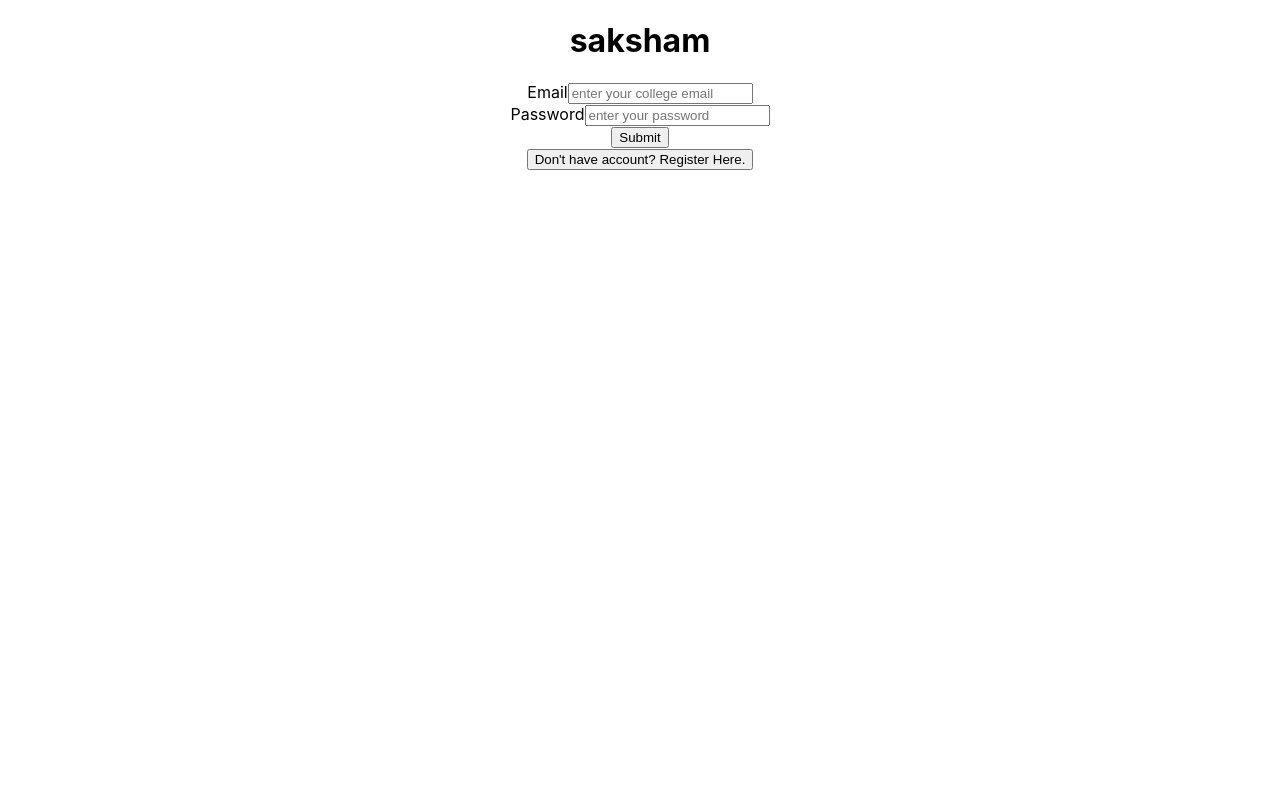
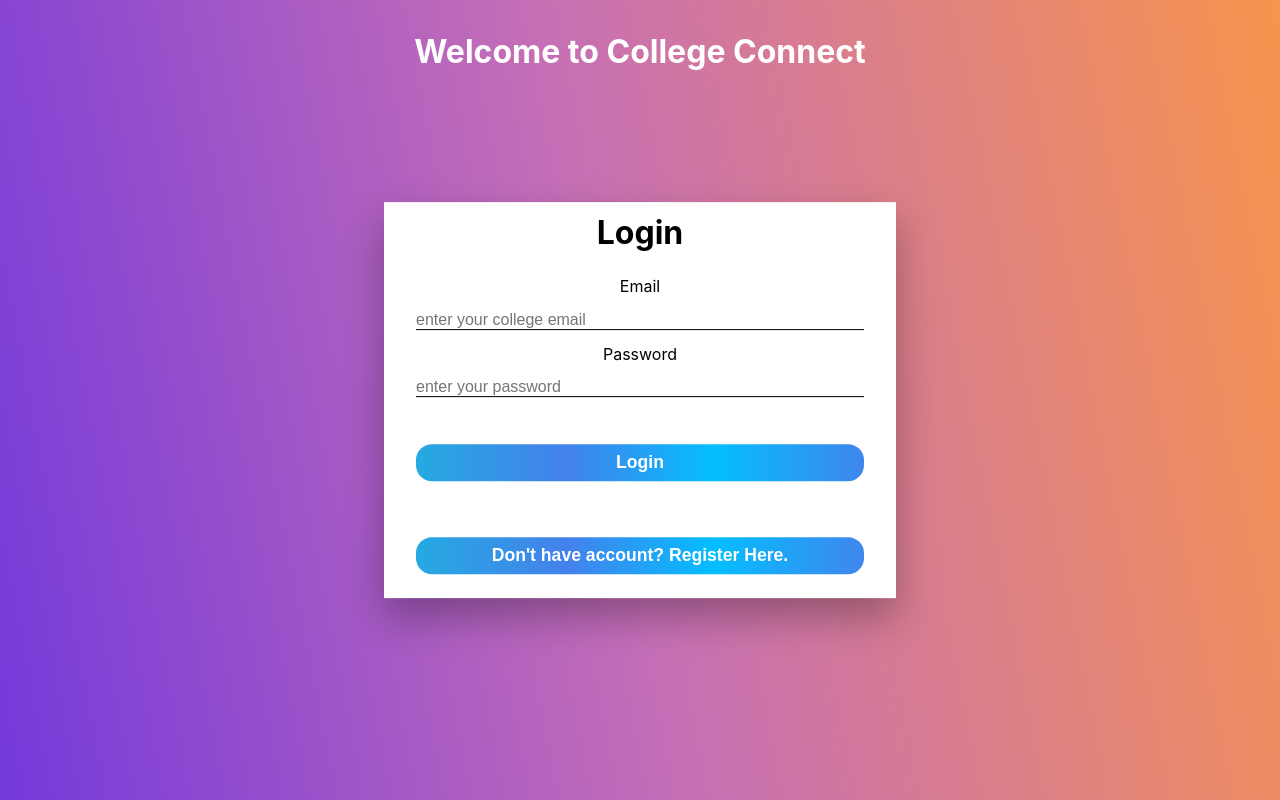
Before and after one commit to rajaryan3/College-Connect, a React (Create React App) app: page / in a window 1280 px wide. Built offline with nearby package versions, Linux system fonts and the light colour scheme.

Commit message:
Login and Register pages created but Addon Field is text

```diff
--- a/src/App.js
+++ b/src/App.js
@@ -11,7 +11,6 @@ function App() {
   }
   return (
     <div className="App">
-      <h1>saksham</h1>
 
       {
         currForm === 'login' ? <Login currForm={toggleForm} ></Login> : <Register currForm={toggleForm}></Register>
--- /dev/null
+++ b/src/components/Login.css
@@ -0,0 +1,68 @@
+* {
+    margin: 0;
+    padding: 0;
+    box-sizing: border-box;
+}
+
+.container-login {
+    height: 100vh;
+    margin: 0 auto;
+    position: relative;
+    background: linear-gradient(79deg, #7439db, #c66fb6 48%, #f7944d);
+}
+
+.container-login .form-login {
+    display: flex;
+    flex-direction: column;
+    position: absolute;
+    top: 50%;
+    left: 50%;
+    transform: translate(-50%, -50%);
+    background: #fff;
+    width: 40%;
+    box-shadow: 0 19px 38px rgba(0, 0, 0, 0.3);
+}
+
+.form-login h1 {
+    text-align: center;
+    margin-top: 0.7rem;
+    margin-bottom: 1.5rem;
+}
+
+input[type="email"],
+input[type="password"], input[type="text"], input[type="number"],select {
+    border: none;
+    outline: none;
+    border-bottom: 1px solid;
+    background: none;
+    margin: 0.9rem 2rem;
+    font-size: 1rem;
+}
+
+label {
+    margin: 0 2rem;
+}
+
+span {
+    margin: 0 2rem;
+    color: blue;
+    cursor: pointer;
+}
+
+button {
+    margin: 2rem;
+    margin-bottom: 1.5rem;
+    padding: 0.5rem;
+    cursor: pointer;
+    border-radius: 1rem;
+    border: none;
+    font-size: 1.1rem;
+    font-weight: bolder;
+    color: #fff;
+    background: linear-gradient(to right, #25aae1, #4481eb, #04befe, #3f86ed);
+}
+
+.heading{
+    padding-top: 2rem;
+    color: white;
+}
--- a/src/components/Login.js
+++ b/src/components/Login.js
@@ -1,4 +1,5 @@
 import React, { useState } from 'react'
+import "./Login.css"
 
 function Login({ currForm }) {
     const [email, setEmail] = useState("")
@@ -20,7 +21,26 @@ function Login({ currForm }) {
 
     return (
         <>
-            <form onSubmit={handleSubmit} method='post'>
+            <div className='container-login'>
+                <h1 className='heading'>Welcome to College Connect</h1>
+
+                <form className="form-login" onSubmit={handleSubmit} method="post">
+                    <h1>Login</h1>
+
+                    <label htmlFor="email">Email</label>
+                    <input type="email" name="email" id="email" placeholder="enter your college email" onChange={(e) => setEmail(e.target.value)} required />
+
+                    <label htmlFor="password">Password</label>
+                    <input type="password" name="password" id="password" placeholder="enter your password" onChange={(e) => setPassword(e.target.value)} required />
+
+                    {/* <span>Forgot Password</span> */}
+                    <button type='submit'>Login</button>
+                    <button onClick={() => currForm('register')}>Don't have account? Register Here.</button>
+                </form>
+
+            </div>
+
+            {/* <form onSubmit={handleSubmit} method='post'>
 
                 <label htmlFor="email">Email</label>
                 <input type="email" name="email" id="email" placeholder="enter your college email" onChange={(e) => setEmail(e.target.value)} />
@@ -32,9 +52,8 @@ function Login({ currForm }) {
 
                 <button type='submit'>Submit</button>
 
-            </form>
+            </form> */}
 
-            <button onClick={() => currForm('register')}>Don't have account? Register Here.</button>
         </>
     )
 }
--- /dev/null
+++ b/src/components/Register.css
@@ -0,0 +1,31 @@
+* {
+    margin: 0;
+    padding: 0;
+    box-sizing: border-box;
+}
+
+.container-register {
+    height: 100%;
+    margin: 0 auto;
+    position: relative;
+    background: linear-gradient(79deg, #7439db, #c66fb6 48%, #f7944d);
+    overflow-y: scroll;
+}
+
+.container-register .form-register {
+    display: flex;
+    flex-direction: column;
+    /* position: absolute; */
+    top: 50%;
+    left: 50%;
+    transform: translate(75%, 10%);
+    background: #fff;
+    width: 40%;
+    box-shadow: 0 19px 38px rgba(0, 0, 0, 0.3);
+}
+
+.form-register h1 {
+    text-align: center;
+    margin-top: 0.7rem;
+    margin-bottom: 1.5rem;
+}
--- a/src/components/Register.js
+++ b/src/components/Register.js
@@ -1,41 +1,148 @@
 import React, { useState } from 'react'
+import "./Register.css"
 
 function Register({ currForm }) {
 
-  const [name, setName] = useState('')
+  const [fname, setFname] = useState('')
+  const [lname, setLname] = useState('')
+  const [mis, setMis] = useState("")
+  const [currYear, setCurrYear] = useState("")
+  const [acadYear, setAcadYear] = useState("")
+  const [degree, setDegree] = useState("")
+  const [branch, setBranch] = useState("")
   const [mobile, setMobile] = useState()
-  const [email, setEmail] = useState('')
+  const [email, setEmail] = useState("")
+  const [desc, setDesc] = useState("")
+  const [addon, setAddon] = useState("")
   const [password, setPassword] = useState('')
+
+  function handleSubmit(e) {
+    e.stopPropagation();
+    e.preventDefault();
+    console.log(fname);
+    console.log(lname);
+    console.log(mis);
+    console.log(currYear);
+    console.log(acadYear);
+    console.log(degree);
+    console.log(branch);
+    console.log(mobile);
+    console.log(email);
+    console.log(desc);
+    console.log(addon);
+    console.log(password);
+
+    const obj = {
+      "firstName": fname,
+      "lastName": lname,
+      "MIS": mis,
+      "currYear": currYear,
+      "acadYear": acadYear,
+      "Degree": degree,
+      "Branch": branch,
+      "Mobile": mobile,
+      "Email": email,
+      "Description": desc,
+      "Addon": addon,
+      "Password": password,
+    }
+
+    console.log(obj)
+  }
 
   return (
     <>
-      <form method='post'>
+      <div className='container-register'>
+        <form className="form-register" method='post' onSubmit={handleSubmit}>
+          <h1>Register</h1>
 
-        <label htmlFor="name">Your Full Name</label>
-        <input type="text" name='name' id='name' placeholder='your full name' />
+          <label htmlFor="firstName">First Name</label>
+          <input type="text" name='fname' id='fname' placeholder='First Name' onChange={(e) => setFname(e.target.value)} required />
+          <br />
+
+          <label htmlFor="lastName">Last Name</label>
+          <input type="text" name='lname' id='lname' placeholder='Last Name' onChange={(e) => setLname(e.target.value)} required />
+          <br />
+
+          <label htmlFor="mis">MIS</label>
+          <input type="number" name='mis' id='mis' placeholder='your mis number' onChange={(e) => setMis(e.target.value)} required />
+          <br />
+
+          <label htmlFor="currYear">Current Year</label>
+          <select name="currYear" id="currYear" onChange={(e) => setCurrYear(e.target.value)} required>
+            <option value="select">select</option>
+            <option value="FY">FY</option>
+            <option value="FY">SY</option>
+            <option value="FY">TY</option>
+            {/* <option value="FY"></option> */}
+          </select>
+          <br />
+
+          <label htmlFor="acadYear">Academic Year</label>
+          <select name="acadYear" id="acadYear" onChange={(e) => setAcadYear(e.target.value)} required>
+            <option value="select">select</option>
+            <option value="2021 - 2022">2021 - 2022</option>
+            <option value="2022 - 2023">2022 - 2023</option>
+            <option value="2023 - 2024">2023 - 2024</option>
+            {/* <option value="FY"></option> */}
+          </select>
+          <br />
+
+          <label htmlFor="degree">Degree</label>
+          <select name="degree" id="degree" onChange={(e) => setDegree(e.target.value)} required>
+            <option value="select">select</option>
+            <option value="B.Tech">B.Tech</option>
+            <option value="M.Tech">M.Tech</option>
+            {/* <option value="FY"></option> */}
+          </select>
+          <br />
+
+          <label htmlFor="branch">Branch</label>
+          <select name="branch" id="branch" onChange={(e) => setBranch(e.target.value)} required>
+            <option value="select">select</option>
+            <option value="Civil">Civil</option>
+            <option value="Computer">Computer</option>
+            <option value="Electrical">Electrical</option>
+            <option value="Electronics">Electronics</option>
+            <option value="Instrumentation">Instrumentation</option>
+            <option value="Mechanical">Mechanical</option>
+            <option value="Metallurgy">Metallurgy</option>
+            <option value="Production">Production</option>
+            <option value="Planning">Planning</option>
+            {/* <option value="FY"></option> */}
+          </select>
           <br />
 
           <label htmlFor="mobile">Mobile Number</label>
-        <input type="number" maxLength={10} name='mobile' id='mobile' placeholder='mobile number' />
+          <input type="number" maxLength={10} name='mobile' id='mobile' placeholder='mobile number' onChange={(e) => setMobile(e.target.value)} required />
           <br />
 
           <label htmlFor="email">Email</label>
-        <input type="email" name="email" id="email" placeholder="enter your college email" />
+          <input type="email" name="email" id="email" placeholder="enter your college email" onChange={(e) => setEmail(e.target.value)} required />
+          <br />
+
+          <label htmlFor="description">Description</label>
+          <input type="text" name="desc" id="desc" placeholder="Description about you" onChange={(e) => setDesc(e.target.value)} required />
+          <br />
+
+          <label htmlFor="addon">Add-on</label>
+          <input type="text" name="addon" id="addon" placeholder="Addon" onChange={(e) => setAddon(e.target.value)} required />
           <br />
 
           <label htmlFor="password">Password</label>
-        <input type="password" name="password" id="password" placeholder="enter your password" />
+          <input type="password" name="password" id="password" placeholder="enter your password" onChange={(e) => setPassword(e.target.value)} required />
           <br />
 
           <label htmlFor="cnfmpass">Confirm Password</label>
-        <input type="password" name='cnfmpass' id='cnfmpass' placeholder='re-type your password' />
+          <input type="password" name='cnfmpass' id='cnfmpass' placeholder='re-type your password' required />
           <br />
 
-        <button type='submit'>Submit</button>
+          <button type='submit'>Register</button>
 
+          <button onClick={() => currForm('login')}>Already have account? Login Here.</button>
         </form>
 
-      <button onClick={() => currForm('login')}>Already have account? Login Here.</button>
+      </div>
     </>
   )
 }
```
Lines whose indentation alone changed are shown as unchanged.
